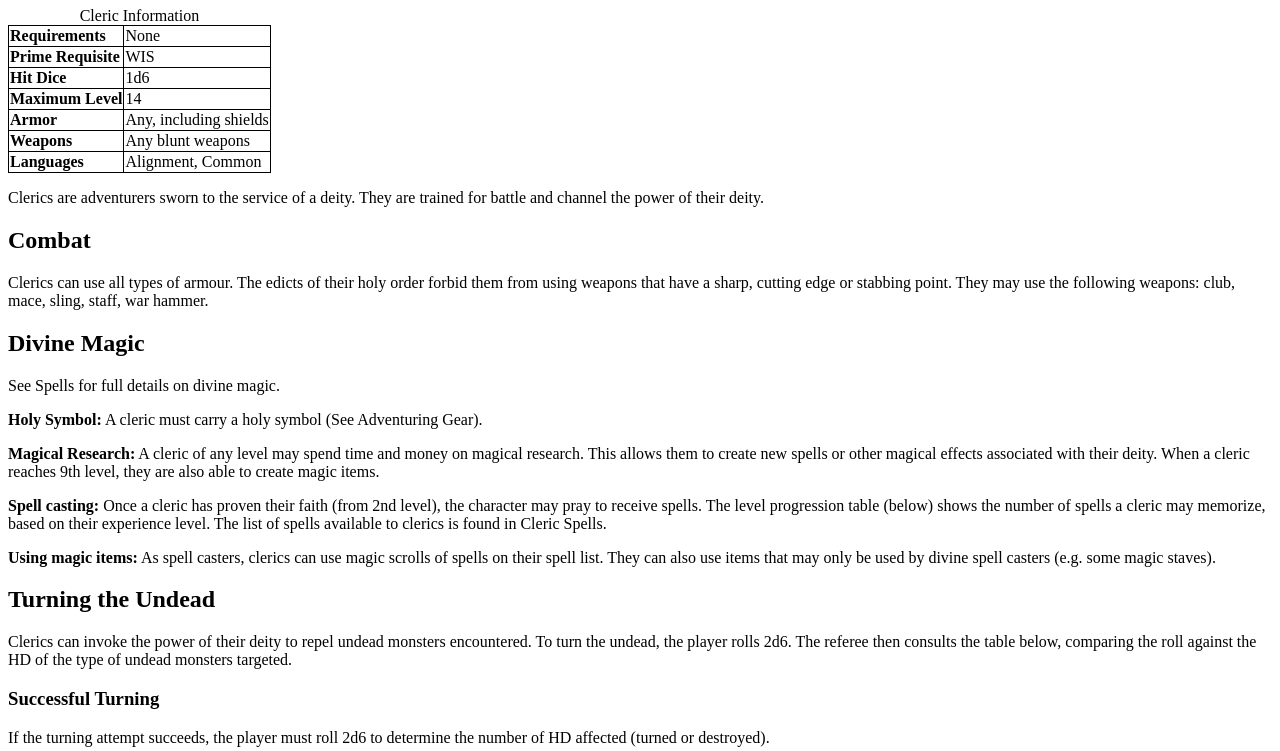
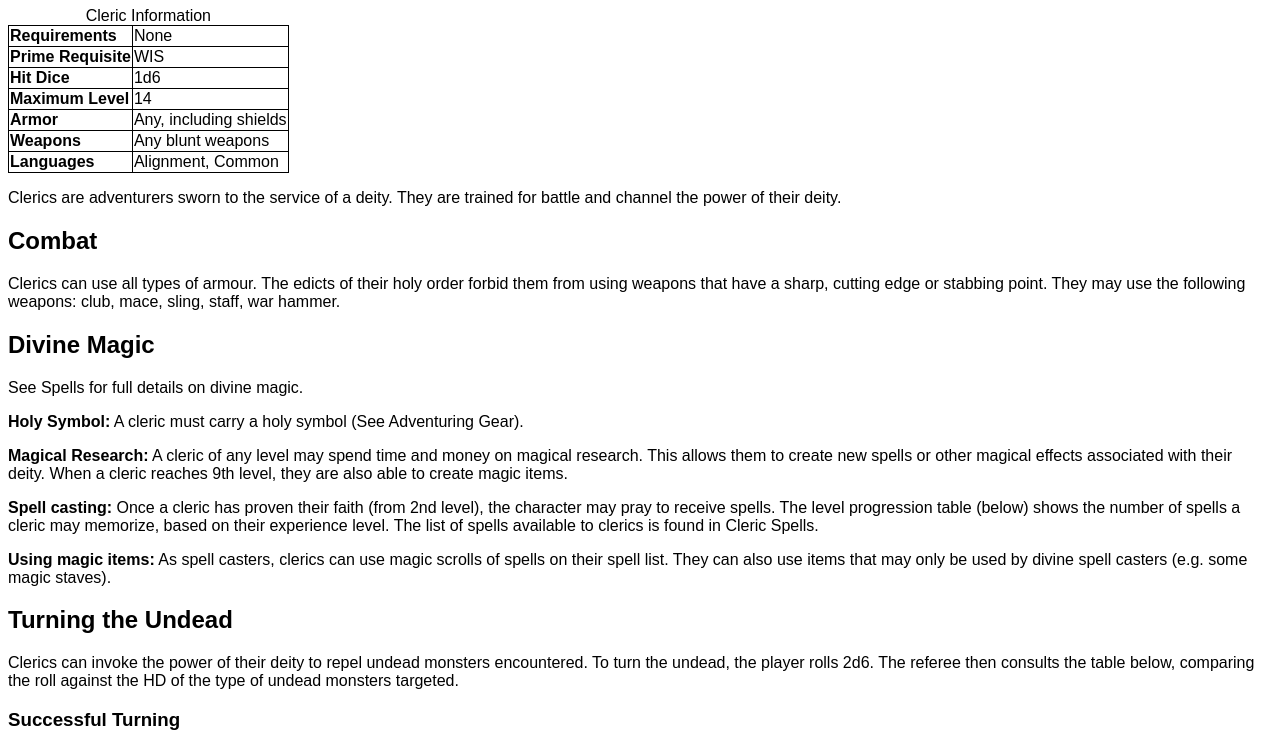
Before and after one commit to connorwillchris/ose-toki-pona, a plain HTML site: page classes/cleric.html in a window 1280 px wide. Shown: the part 73-824 px from the top of the page. Drawn offline with Linux system fonts and the light colour scheme.

Commit message:
minor changes...!

```diff
--- a/classes/cleric.html
+++ b/classes/cleric.html
@@ -5,15 +5,7 @@
 	<meta name="viewport" content="width=device-width,initial-scale=1.0">
 	<title>Old School Essentials - toki pona</title>
 
-    <style>
-        table, td, td, th {
-            border: 1px solid;
-        }
-
-        table {
-            border-collapse: collapse;
-        }
-    </style>
+    <link rel="stylesheet" href="/styles.css">
 </head>
 <body>
     <h1>Cleric</h1>
```
